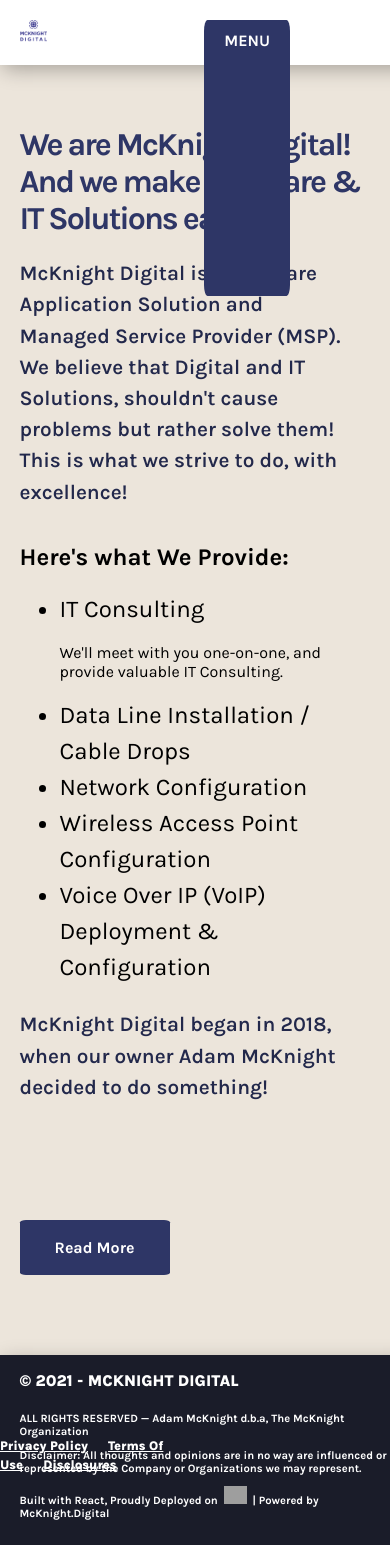
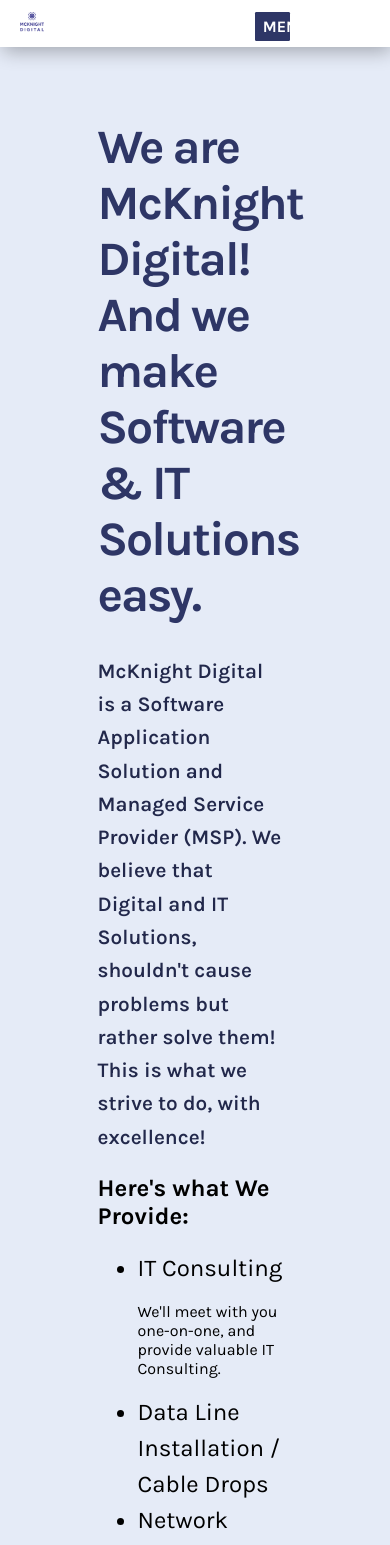
Before and after one commit to mcknight-digital/mcknight-digital, a React (Create React App) app: page /about in a window 390 px wide. Shown: the top 1545 px of the page. Built offline with nearby package versions, Linux system fonts and the light colour scheme; grey boxes are pictures that could not be loaded.

Commit message:
Updated page copy, updated Styles CSS.

```diff
--- a/src/components/ContactForm.js
+++ b/src/components/ContactForm.js
@@ -1,4 +1,6 @@
 import '../styles/styles.css';
+import phone from "../images/phone-black.png";
+import email from "../images/email-black.png";
 
 function ContactForm() {
   return (
@@ -10,6 +12,27 @@
       <p>
        No matter where you are in your IT Journey, we're excited to help! If you're wanting to learn more about what we do, get a quote for a job, or just ask who has the best Coffee in Ohio &mdash; We're ready to help!
       </p>
+
+      <div className="CallUsCTA">
+        <h2>Call Us:</h2>
+        <a className="PhoneNumber" href="tel:+15134649347">
+          <img src={phone} alt="phone"></img>
+          <span>(513) 464-9347</span>
+        </a>
+      </div>
+
+      <div className="CallUsCTA">
+        <h2>E-Mail Us:</h2>
+        <a className="PhoneNumber" href="mailto:sales@mcknight.digital">
+          <img src={email} alt="email"></img>
+          <span>sales@mcknight.digital</span>
+        </a>
+      </div>
+
+      <div className="CallUsCTA">
+        <h2>Fill out a Form:</h2>
+
+      </div>
 
       <form action="">
         <label for="fname">First Name:</label >
--- a/src/components/ServiceAreas.js
+++ b/src/components/ServiceAreas.js
@@ -23,10 +23,10 @@
         </ul>
 
         <a href="/about">
-            Start a Quote
+            Learn More
         </a>
 
-        <a style={{marginLeft: "20px"}} href="/about">
+        <a style={{marginLeft: "20px"}} href="tel:+15130000000">
            Give us a Call
         </a>
     </div>
--- a/src/pages/About.js
+++ b/src/pages/About.js
@@ -1,6 +1,7 @@
 import '../styles/styles.css';
 import Navbar from '../components/Navbar.js';
 import Footer from '../components/Footer';
+import ContactForm from '../components/ContactForm';
 
 
 function About() {
@@ -35,6 +36,7 @@
               Read More
           </a>
       </div>
+      <ContactForm/>
       <Footer/>
     </div>
   );
--- a/src/pages/Disclosures.js
+++ b/src/pages/Disclosures.js
@@ -2,6 +2,7 @@
 import Navbar from '../components/Navbar.js';
 import Footer from '../components/Footer';
 import phone from '../images/phone-white.png';
+import ContactForm from '../components/ContactForm';
 
 
 function Disclosures() {
@@ -110,8 +111,16 @@
                 <td>X</td>
               </tr>
               <tr>
-                <td>1. Cable Drops</td>
-                <td>$50/drop</td>
+                <td>5. Basic VoIP Configuration</td>
+                <td>$25/hr</td>
+              </tr>
+              <tr>
+                <td>6. Network Configuration</td>
+                <td>$55/hr</td>
+              </tr>
+              <tr>
+                <td>7. Wireless Access Point Configuration</td>
+                <td>$55/hr</td>
               </tr>
             </table>
 
@@ -124,6 +133,7 @@
              Call Us
           </a>
       </div>
+      <ContactForm/>
       <Footer/>
     </div>
   );
--- a/src/styles/styles.css
+++ b/src/styles/styles.css
@@ -251,6 +251,7 @@
     background: #939fb8;
     height: auto;
     width: 40%;
+    margin-top: 3%;
     margin-left: auto;
     margin-right: auto;
     border-radius: 5.5px;
@@ -303,73 +304,32 @@
     cursor: grab;
 }
 
-@media screen and (max-width: 768px) {
-    body{
-        padding: 0 auto;
-        margin: 0 auto;
-        background: #ece5db;
-    }
+.CallUsCTA {
+    padding-left: 25%;
 
-    .Navbar {
-        padding: 5% 5%;
-        width: 100%;
-        background: #fff;
-        box-shadow: 2px 5px 19px -1px rgba(0, 0, 0, 0.301);
-    -webkit-box-shadow: 2px 5px 19px -1px rgba(0, 0, 0, 0.301);
-    -moz-box-shadow: 2px 5px 19px -1px rgba(0, 0, 0, 0.301);
-    }
+}
 
-    .Navbar > h1{
-        display: inline-block;
-        margin-right: 25%;
-        font-size: 1em;
-        text-transform: uppercase;
-        font-weight: 800;
-    }
+.CallUsCTA > h2{
+    display: inline-block;
+    margin-right: 2.5%;
+}
 
-    .Navbar > .MenuLink  {
-        display: inline-block;
-        padding: 3% 1%;
-        height: 30%;
-        width: 20%;
-        font-weight: 700;
-        color: #fff;
-        border-radius: 4%;
-        border-color: none;
-        background: #2e3666;
-        text-decoration: none;
-        text-align: center;
-        text-transform: uppercase;
-    }
+.PhoneNumber{
+    padding-top: -5px;
+    text-decoration: none;
+    color: #000;
+    font-weight: 600;
 
-    .AboutContentSection { padding: 5%; }
+}
 
-    .AboutContentSection > h1{
-        font-size: 2.0em;
-        letter-spacing: -2px;
-        font-weight: 700;
-        color: #2e3666;
-    }
+.PhoneNumber > img {
+    position: relative;
+    top: 10px;
+    width: 20px;
+    margin-right: 10px;
+}
 
-    .AboutContentSection > p{
-        line-height: 1.5em;
-        padding-right: 5%;
-        text-align: left;
-        font-weight: 600;
-        color: #22284b;
-        margin-bottom: 10%;
-    }
 
-    .AboutContentSection > a{
 
-        padding: 5% 10%;
-        height: 30%;
-        width: 100%;
-        font-weight: 700;
-        color: #fff;
-        border-radius: 4%;
-        border-color: none;
-        background: #2e3666;
-        text-decoration: none;
-    }
-}
+
+/* @media screen and (max-width: 768px) {} */
```
